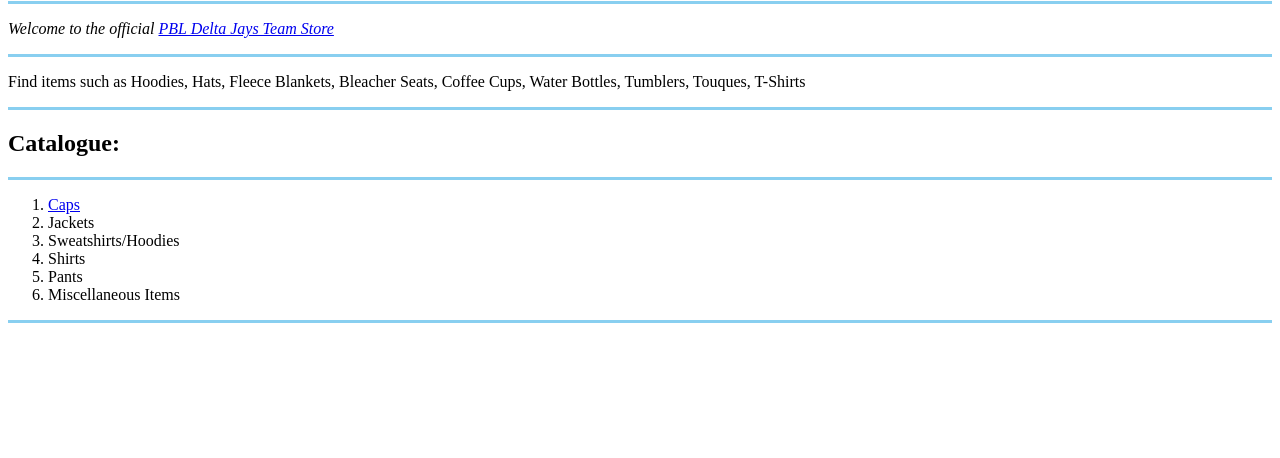
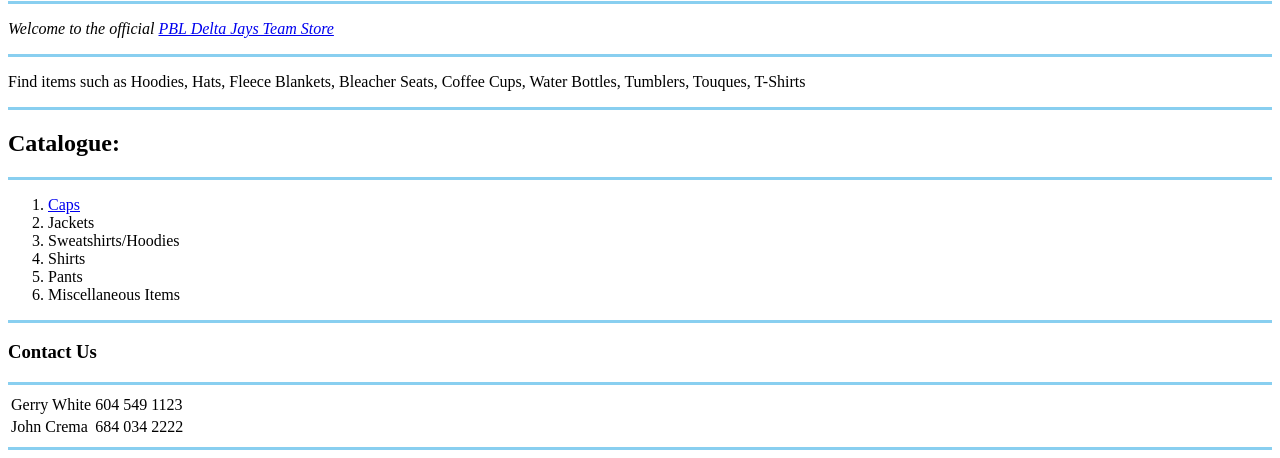
Before and after one commit to NickCrema/DeltaBlueJaysTeamStore, a plain HTML site: page index.html in a window 1280 px wide. Shown: the part 1118-1576 px from the top of the page. Before the commit the page ends 1449 px from the top, so only its background shows below. Drawn offline with Linux system fonts and the light colour scheme.

Commit message:
Update Cap Page Layout, Add Contact Us

```diff
--- a/index.html
+++ b/index.html
@@ -27,6 +27,19 @@
     <li> Miscellaneous Items </li>
   </ol>
   <hr size="3" color="#89cff0">
+  <h3>Contact Us</h3>
+  <hr size="3" color="#89cff0">
+  <table>
+    <tr>
+      <td>Gerry White</td>
+      <td>604 549 1123</td>
+    </tr>
+    <tr>
+      <td>John Crema</td>
+      <td>684 034 2222</td>
+    </tr>
+  </table>
+  <hr size="3" color="#89cff0">
 
 </body>
 
```
Also changed, not shown: caps.html (+13 -0 lines), capExample.webp (added), capExample2.jpg (added).
